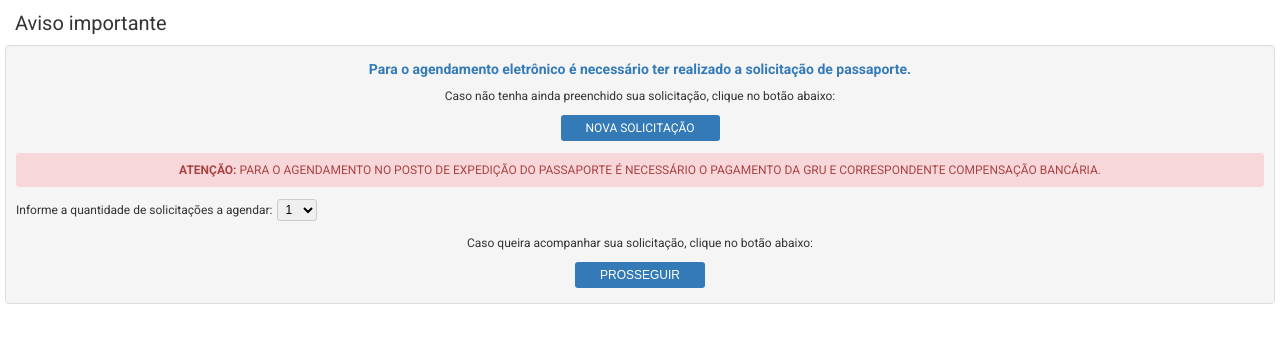
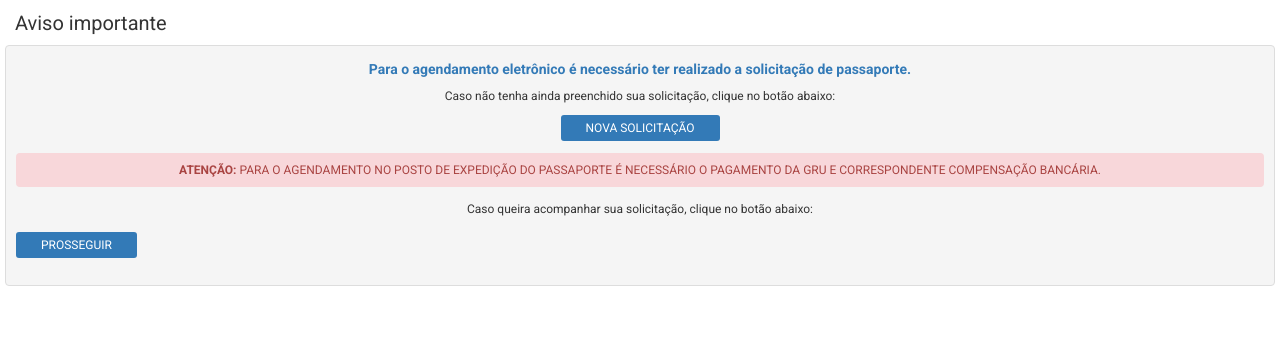
Before and after one commit to Solutionsforce/PassPF, a Flask app: page / in a window 1280 px wide. Shown: the part 187-530 px from the top of the page. Run offline with Flask 3, Linux system fonts and the light colour scheme.

Commit message:
Redirect users to the correct page when scheduling appointments
Update templates/index.html to change the 'PROSSEGUIR' button's functionality from form submission to an external link redirection to `https://servicos.pf.gov.br/sinpa/realizarAgendamento.do`.

Replit-Commit-Author: Agent
Replit-Commit-Session-Id: 3e93581a-23f4-48eb-bf62-fbd709e6e09d
Replit-Commit-Checkpoint-Type: full_checkpoint
Replit-Commit-Event-Id: 464adf9c-61b1-4d21-8a49-c2c4e7547ef0
Replit-Commit-Screenshot-Url: https://storage.googleapis.com/screenshot-production-us-central1/c69ae46c-7eaa-4d13-905b-498ffecf424b/3e93581a-23f4-48eb-bf62-fbd709e6e09d/dsdYVy3

```diff
--- a/templates/index.html
+++ b/templates/index.html
@@ -14,21 +14,9 @@
         <strong>ATENÇÃO:</strong>
         PARA O AGENDAMENTO NO POSTO DE EXPEDIÇÃO DO PASSAPORTE É NECESSÁRIO O PAGAMENTO DA GRU E CORRESPONDENTE COMPENSAÇÃO BANCÁRIA.
     </div>
-    <form method="POST" action="{{ url_for('agendar') }}">
-        <div class="form-section">
-            <label for="quantidade">Informe a quantidade de solicitações a agendar:</label>
-            <select id="quantidade" name="quantidade">
-                <option value="1" selected>1</option>
-                <option value="2">2</option>
-                <option value="3">3</option>
-                <option value="4">4</option>
-                <option value="5">5</option>
-            </select>
-        </div>
-        <div class="normal" style="margin-top: 15px;">
-            Caso queira acompanhar sua solicitação, clique no botão abaixo:
-        </div>
-        <input type="submit" value="PROSSEGUIR">
-    </form>
+    <div class="normal" style="margin-top: 15px;">
+        Caso queira acompanhar sua solicitação, clique no botão abaixo:
+    </div>
+    <a href="https://servicos.pf.gov.br/sinpa/realizarAgendamento.do" target="_blank" class="nova-solicitacao-btn" style="margin-top: 10px; display: inline-block;">PROSSEGUIR</a>
 </div>
 {% endblock %}
```
Also changed, not shown: 1 other file.
